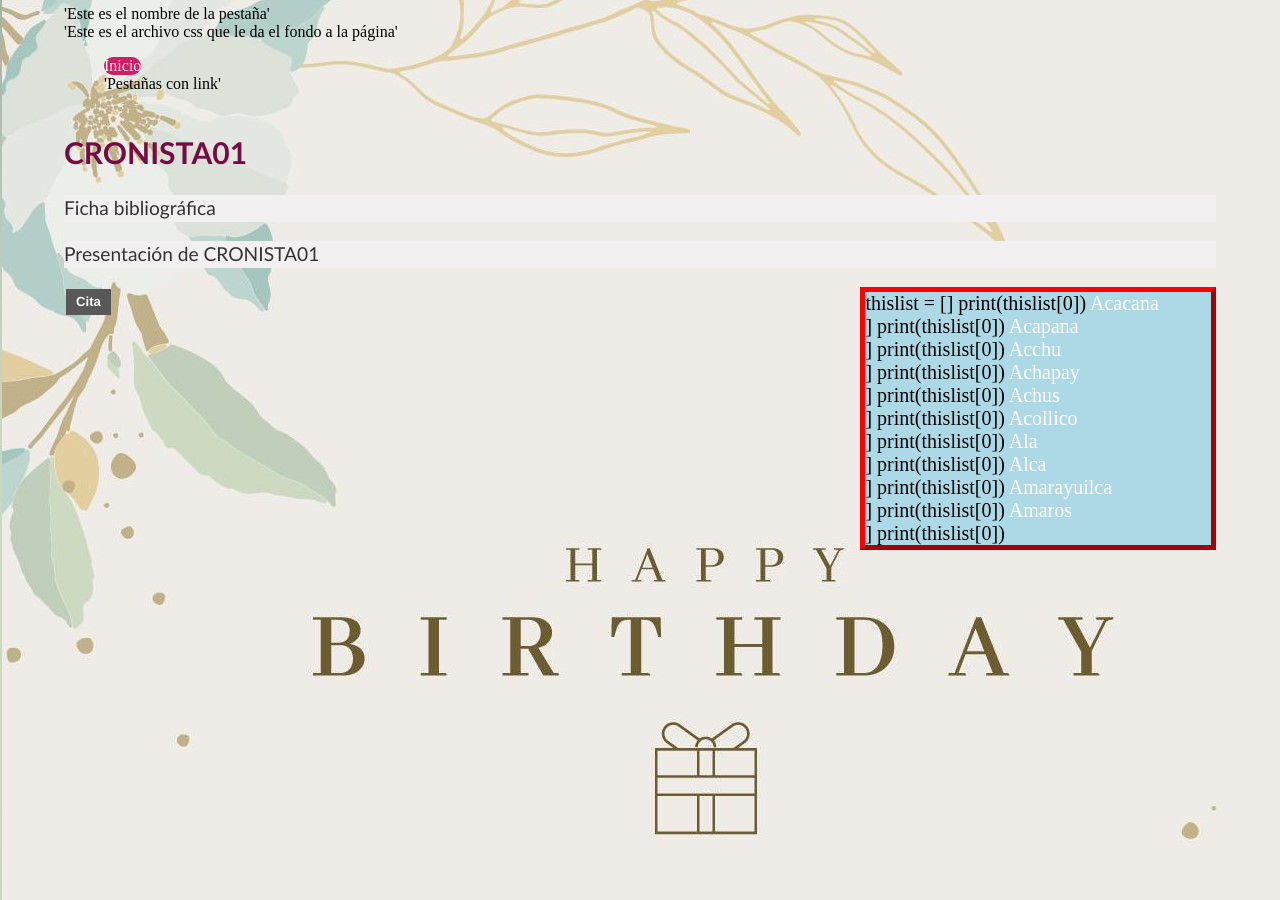
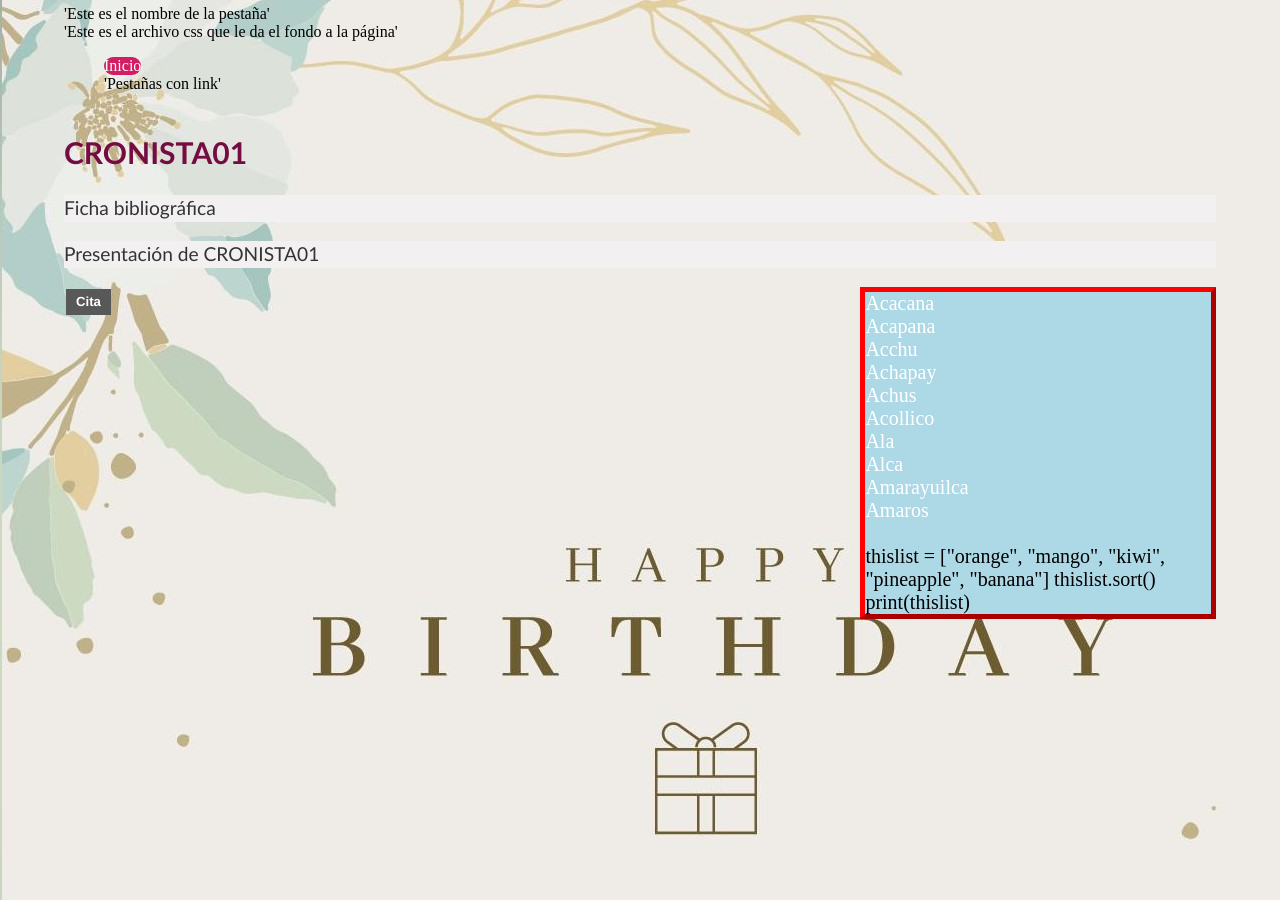
Before and after one commit to glosascroniquenses/Pruebas, a Jekyll site: the page built from _autores/cronista01.html, in a window 1280 px wide. Built offline with Jekyll 4.4.1, drawn with Linux system fonts in a browser that asks for light colours.

Commit message:
Update autore.html

```diff
--- a/_layouts/autore.html
+++ b/_layouts/autore.html
@@ -25,14 +25,17 @@ layout: default
       {% assign unique_word_array = unique_word_string % | split: ","%}
 
       <nav>
-	thislist = [{% for word in unique_word_array %}]
-	      print(thislist[0])
-
+	{% for word in unique_word_array %}
 	<a href="/Pruebas/autores/cronista01/#Acollico">{{ word }}</a>
 	</br>
         {% endfor %}
       </nav>
-</div>
+
+thislist = ["orange", "mango", "kiwi", "pineapple", "banana"]
+thislist.sort()
+print(thislist)
+
+	</div>
 
 
 <div id="tables">
```
